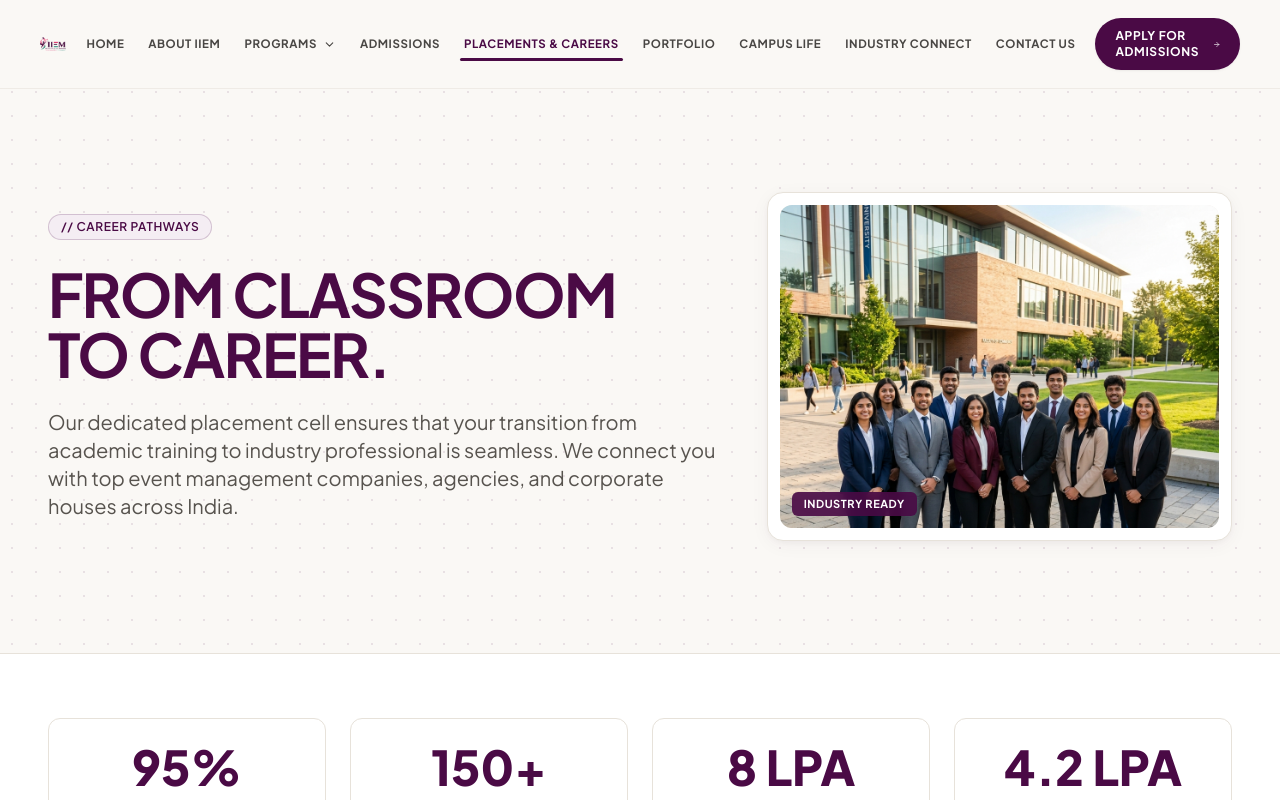
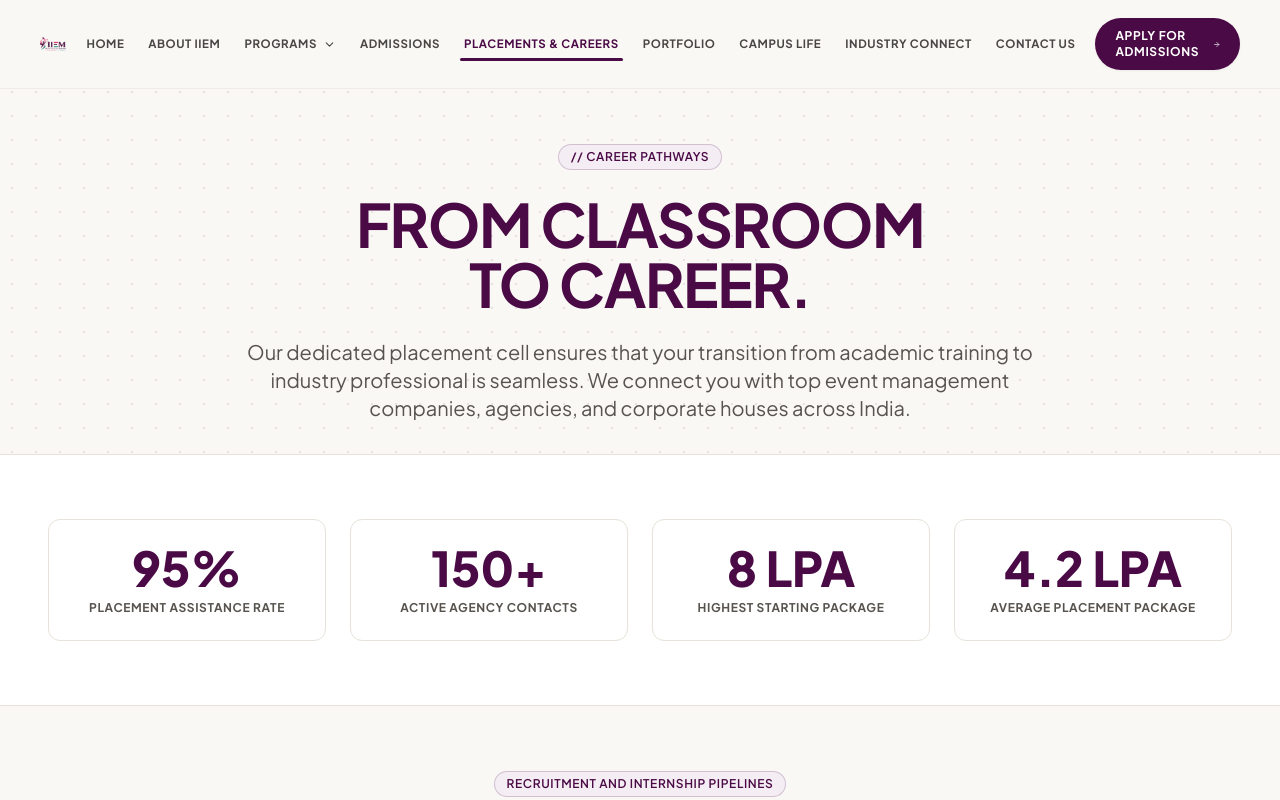
Before and after one commit to rameezwangde/iiem-v2, a React (Vite) app: page /placements in a window 1280 px wide. Shown: the top 800 px of the page. Built offline with nearby package versions, Linux system fonts and the light colour scheme.

Commit message:
feat: add CourseDetails, IndustryConnect, Placements, Portfolio, CampusLife, and Contact page components

```diff
--- a/src/pages/CampusLife.jsx
+++ b/src/pages/CampusLife.jsx
@@ -15,7 +15,7 @@ const CampusLife = () => {
             <span className="text-brand-teal">//</span> ON CAMPUS STORY
           </div>
 
-          <h1 className="font-display font-black text-5xl sm:text-6xl md:text-7xl lg:text-[6rem] leading-[0.95] text-brand-purple tracking-tight uppercase max-w-4xl mx-auto">
+          <h1 className="font-display font-bold text-3xl sm:text-5xl md:text-6xl leading-[1.1] text-brand-purple tracking-tight uppercase max-w-4xl mx-auto">
             THIS IS WHERE IDEAS COME ALIVE.
           </h1>
           <p className="font-sans text-brand-textMuted text-base sm:text-lg md:text-xl leading-relaxed max-w-2xl mx-auto">
@@ -188,7 +188,7 @@ const CampusLife = () => {
               '/images/campus_life/IIEM STUDENT COHORT.png',
               '/images/campus_life/FutureTech Summit.bmp',
               '/images/campus_life/networking events.webp',
-              '/images/campus_life/JOIN THE NEXT BATCH.jfif',
+              '/images/join_the_next_batch_upscaled.jpg',
               '/images/campus_life/vip mgt.webp'
             ].map((img, idx) => (
               <div key={idx} className="academic-card overflow-hidden bg-brand-stone">
--- a/src/pages/Contact.jsx
+++ b/src/pages/Contact.jsx
@@ -43,7 +43,7 @@ const Contact = () => {
             <span className="text-brand-teal">//</span> REACH OUT
           </div>
 
-          <h1 className="font-display font-black text-5xl sm:text-6xl md:text-7xl lg:text-[6rem] leading-[0.95] text-brand-purple tracking-tight uppercase max-w-4xl mx-auto">
+          <h1 className="font-display font-bold text-3xl sm:text-5xl md:text-6xl leading-[1.1] text-brand-purple tracking-tight uppercase max-w-4xl mx-auto">
             LET’S TALK ABOUT YOUR FUTURE.
           </h1>
           <p className="font-sans text-brand-textMuted text-base sm:text-lg md:text-xl leading-relaxed max-w-2xl mx-auto">
--- a/src/pages/CourseDetails.jsx
+++ b/src/pages/CourseDetails.jsx
@@ -15,7 +15,7 @@ const CourseDetails = () => {
             <span className="badge-pill bg-brand-purpleMuted text-brand-purple border border-brand-purple/20 text-xs font-bold py-1 px-3.5 mb-6">
               // Master the Industry
             </span>
-            <h1 className="font-display font-extrabold text-4xl sm:text-5xl md:text-6xl leading-[1.0] tracking-tight mb-6 text-brand-purple uppercase">
+            <h1 className="font-display font-bold text-3xl sm:text-5xl md:text-6xl leading-[1.1] text-brand-purple tracking-tight uppercase mb-6 max-w-4xl mx-auto">
               BECOME A PROFESSIONAL<br />
               EVENT MANAGER.
             </h1>
--- a/src/pages/IndustryConnect.jsx
+++ b/src/pages/IndustryConnect.jsx
@@ -16,7 +16,7 @@ const IndustryConnect = () => {
             <span className="text-brand-teal">//</span> RECRUITER & PARTNER INTERACTION
           </div>
 
-          <h1 className="font-display font-black text-5xl sm:text-6xl md:text-7xl lg:text-[6rem] leading-[0.95] text-brand-purple tracking-tight uppercase max-w-4xl mx-auto">
+          <h1 className="font-display font-bold text-3xl sm:text-5xl md:text-6xl leading-[1.1] text-brand-purple tracking-tight uppercase max-w-4xl mx-auto">
             CONNECTED TO THE REAL EVENT WORLD.
           </h1>
           <p className="font-sans text-brand-textMuted text-base sm:text-lg md:text-xl leading-relaxed max-w-2xl mx-auto">
--- a/src/pages/Placements.jsx
+++ b/src/pages/Placements.jsx
@@ -9,11 +9,10 @@ const Placements = () => {
   return (
     <div className="w-full bg-brand-cream">
       {/* Hero Header (Light) */}
-      <section className="bg-brand-cream py-20 lg:py-28 px-6 md:px-12 relative overflow-hidden border-b border-brand-border">
+      <section className="bg-brand-cream pt-16 pb-8 px-6 md:px-12 relative overflow-hidden border-b border-brand-border text-center">
         <div className="absolute inset-0 bg-[radial-gradient(#4A0A45_0.75px,transparent_0.75px)] [background-size:24px_24px] opacity-10 pointer-events-none" />
 
-        <div className="max-w-[1400px] mx-auto w-full grid grid-cols-1 lg:grid-cols-12 gap-12 items-center relative z-10">
-          <div className="lg:col-span-7">
+        <div className="max-w-[800px] mx-auto w-full flex flex-col items-center justify-center relative z-10">
           <span className="badge-pill bg-brand-purpleMuted text-brand-purple border border-brand-purple/20 text-xs font-bold py-1 px-3.5 mb-6">
             // CAREER PATHWAYS
           </span>
@@ -21,25 +20,9 @@ const Placements = () => {
             FROM CLASSROOM<br />
             TO CAREER.
           </h1>
-            <p className="font-sans text-brand-textMuted text-base sm:text-lg md:text-xl max-w-2xl leading-relaxed">
+          <p className="font-sans text-brand-textMuted text-base sm:text-lg md:text-xl leading-relaxed">
             Our dedicated placement cell ensures that your transition from academic training to industry professional is seamless. We connect you with top event management companies, agencies, and corporate houses across India.
           </p>
-          </div>
-
-          <div className="lg:col-span-5">
-            <div className="relative w-full aspect-[4/3] rounded-2xl overflow-hidden border border-brand-border shadow-card bg-white p-3 group">
-              <div className="w-full h-full rounded-xl overflow-hidden relative bg-brand-stone">
-                <img
-                  src="/images/hero_students_formal.png"
-                  alt="Indian Students ready for careers in formal attire"
-                  className="w-full h-full object-cover object-top group-hover:scale-105 transition-transform duration-700"
-                />
-                <div className="absolute bottom-3 left-3 bg-brand-purple/90 backdrop-blur-sm text-white px-3 py-1 rounded-md text-[11px] font-bold uppercase tracking-wider">
-                  Industry Ready
-                </div>
-              </div>
-            </div>
-          </div>
         </div>
       </section>
 
--- a/src/pages/Portfolio.jsx
+++ b/src/pages/Portfolio.jsx
@@ -14,7 +14,7 @@ const Portfolio = () => {
             <span className="text-brand-teal">//</span> EXPERIENTIAL ARCHIVE
           </div>
 
-          <h1 className="font-display font-black text-5xl sm:text-6xl md:text-7xl lg:text-[6rem] leading-[0.95] text-brand-purple tracking-tight uppercase max-w-4xl mx-auto">
+          <h1 className="font-display font-bold text-3xl sm:text-5xl md:text-6xl leading-[1.1] text-brand-purple tracking-tight uppercase max-w-4xl mx-auto">
             THE WORK SPEAKS FOR ITSELF.
           </h1>
           <p className="font-sans text-brand-textMuted text-base sm:text-lg md:text-xl leading-relaxed max-w-2xl mx-auto">
```
Lines whose indentation alone changed are shown as unchanged.
